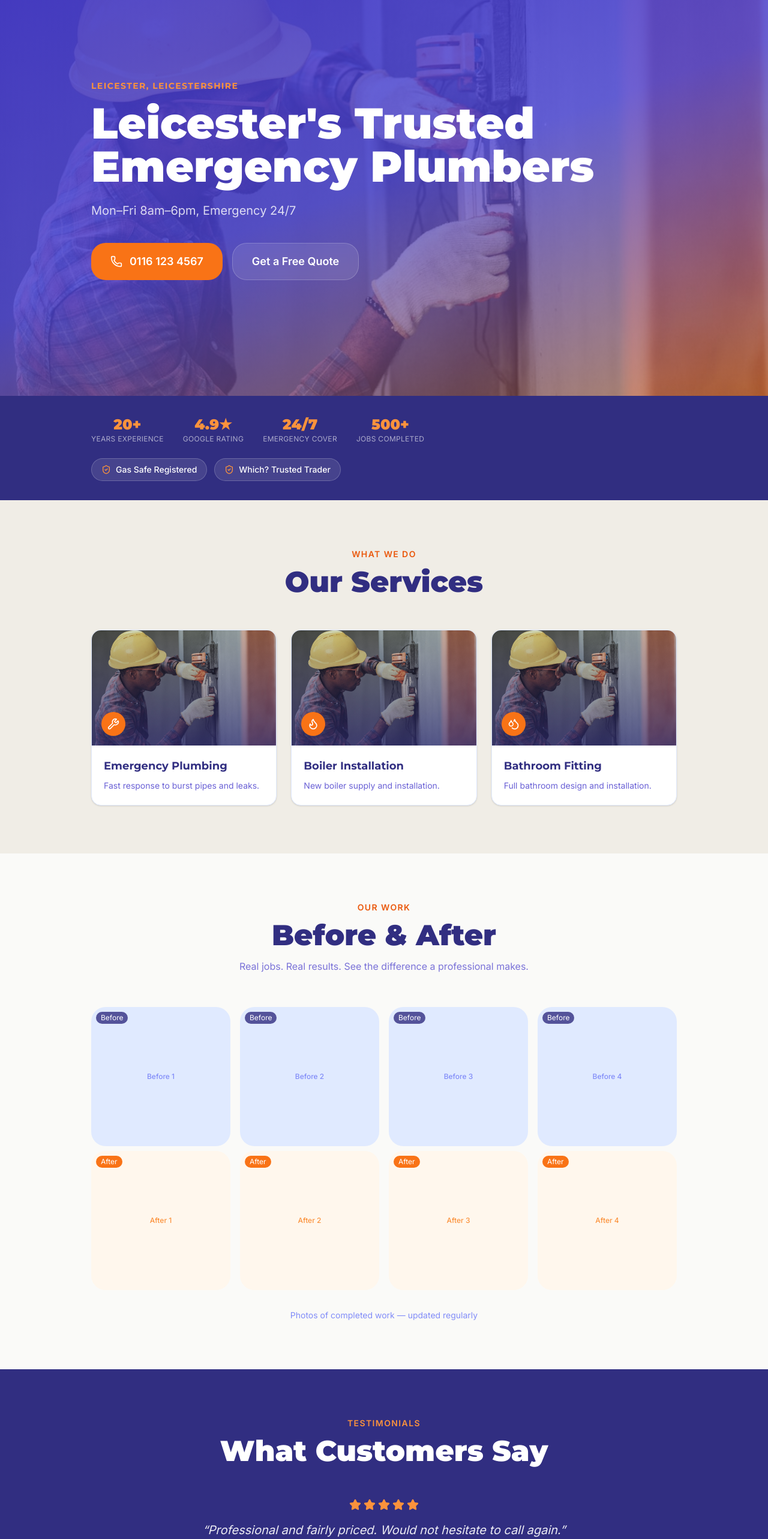
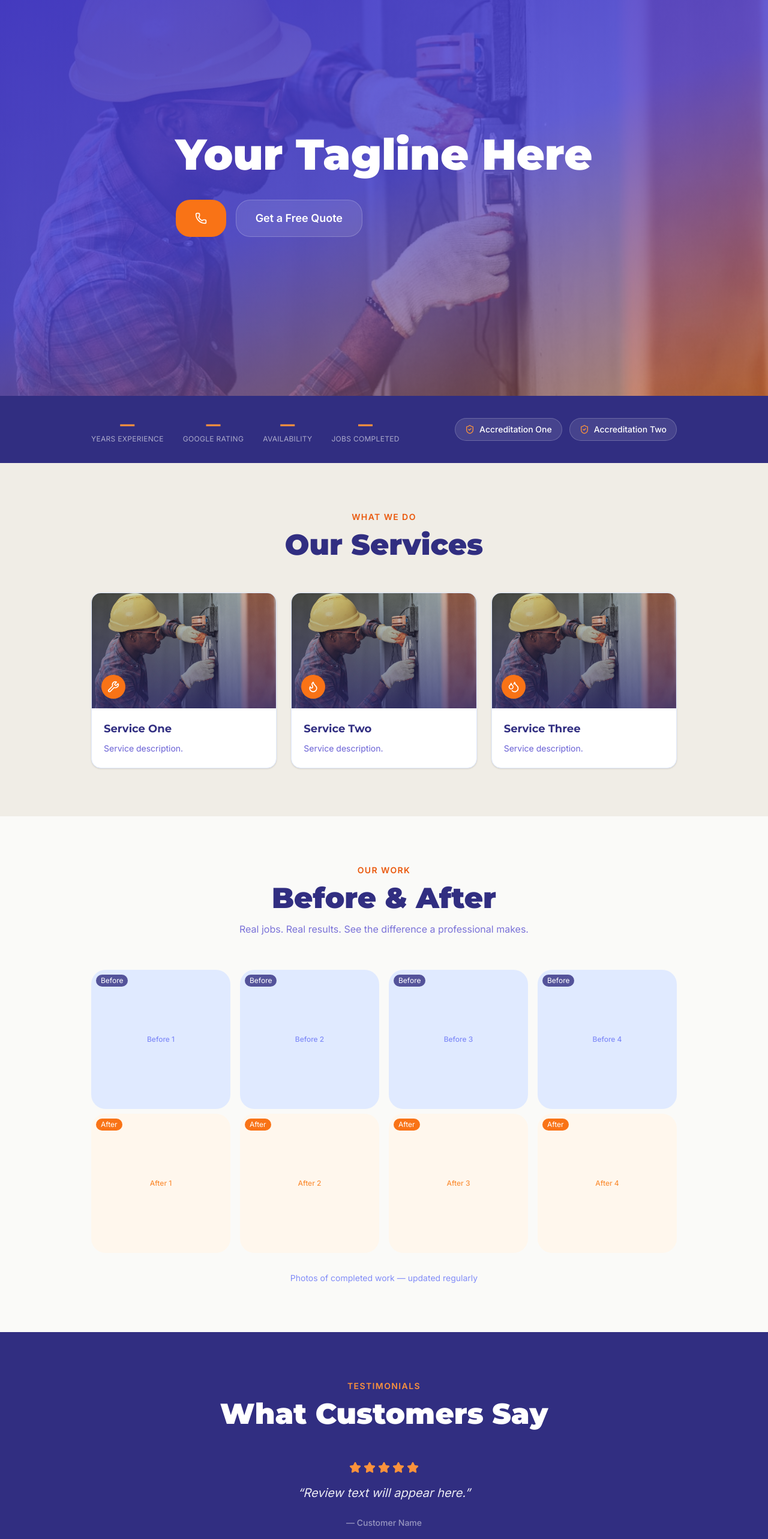
Before and after one commit to VeltroSystemsUK/biztemplate-trades, a Next.js app: page / in a window 1280 px wide. Shown: the part 60-2626 px from the top of the page at 60% size. Built offline with nearby package versions, Linux system fonts and the light colour scheme.

Commit message:
chore: replace mock data with neutral placeholders

```diff
--- a/site.config.ts
+++ b/site.config.ts
@@ -2,53 +2,50 @@ import type { TradesSiteConfig } from "@/lib/site-config.types";
 
 const config: TradesSiteConfig = {
   brand: {
-    name: "Smith's Plumbing",
-    tagline: "Leicester's Trusted Emergency Plumbers",
-    phone: "0116 123 4567",
-    email: "hello@smithsplumbing.co.uk",
-    address: "Leicester, Leicestershire",
-    hours: "Mon–Fri 8am–6pm, Emergency 24/7",
+    name: "Business Name",
+    tagline: "Your Tagline Here",
+    phone: "",
+    email: "",
+    address: "",
+    hours: "",
   },
   stats: [
-    { value: "20+", label: "Years Experience" },
-    { value: "4.9★", label: "Google Rating" },
-    { value: "24/7", label: "Emergency Cover" },
-    { value: "500+", label: "Jobs Completed" },
+    { value: "—", label: "Years Experience" },
+    { value: "—", label: "Google Rating" },
+    { value: "—", label: "Availability" },
+    { value: "—", label: "Jobs Completed" },
   ],
   services: [
     {
-      name: "Emergency Plumbing",
-      description: "Fast response to burst pipes and leaks.",
+      name: "Service One",
+      description: "Service description.",
       icon: "Wrench",
       imageUrl: "/images/hero.jpg",
     },
     {
-      name: "Boiler Installation",
-      description: "New boiler supply and installation.",
+      name: "Service Two",
+      description: "Service description.",
       icon: "Flame",
       imageUrl: "/images/hero.jpg",
     },
     {
-      name: "Bathroom Fitting",
-      description: "Full bathroom design and installation.",
+      name: "Service Three",
+      description: "Service description.",
       icon: "Droplets",
       imageUrl: "/images/hero.jpg",
     },
   ],
-  trustBadges: [
-    { name: "Gas Safe Registered" },
-    { name: "Which? Trusted Trader" },
-  ],
+  trustBadges: [{ name: "Accreditation One" }, { name: "Accreditation Two" }],
   reviews: [
     {
-      author: "Sarah M., Leicester",
+      author: "Customer Name",
       rating: 5,
-      text: "Brilliant service. Fixed our burst pipe within the hour. Highly recommended.",
+      text: "Review text will appear here.",
     },
     {
-      author: "James T., Loughborough",
+      author: "Customer Name",
       rating: 5,
-      text: "Professional and fairly priced. Would not hesitate to call again.",
+      text: "Review text will appear here.",
     },
   ],
   heroImageUrl: "/images/hero.jpg",
```
